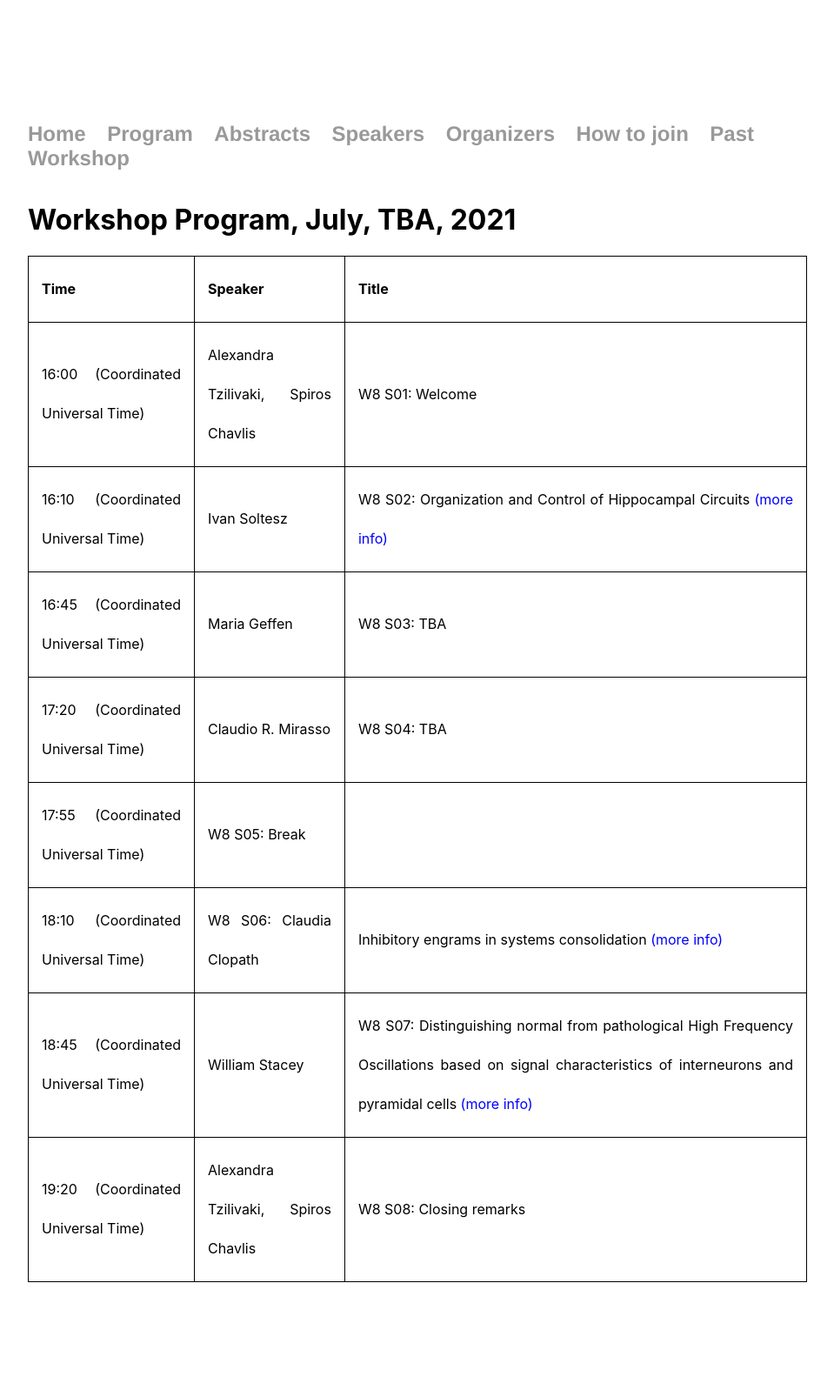
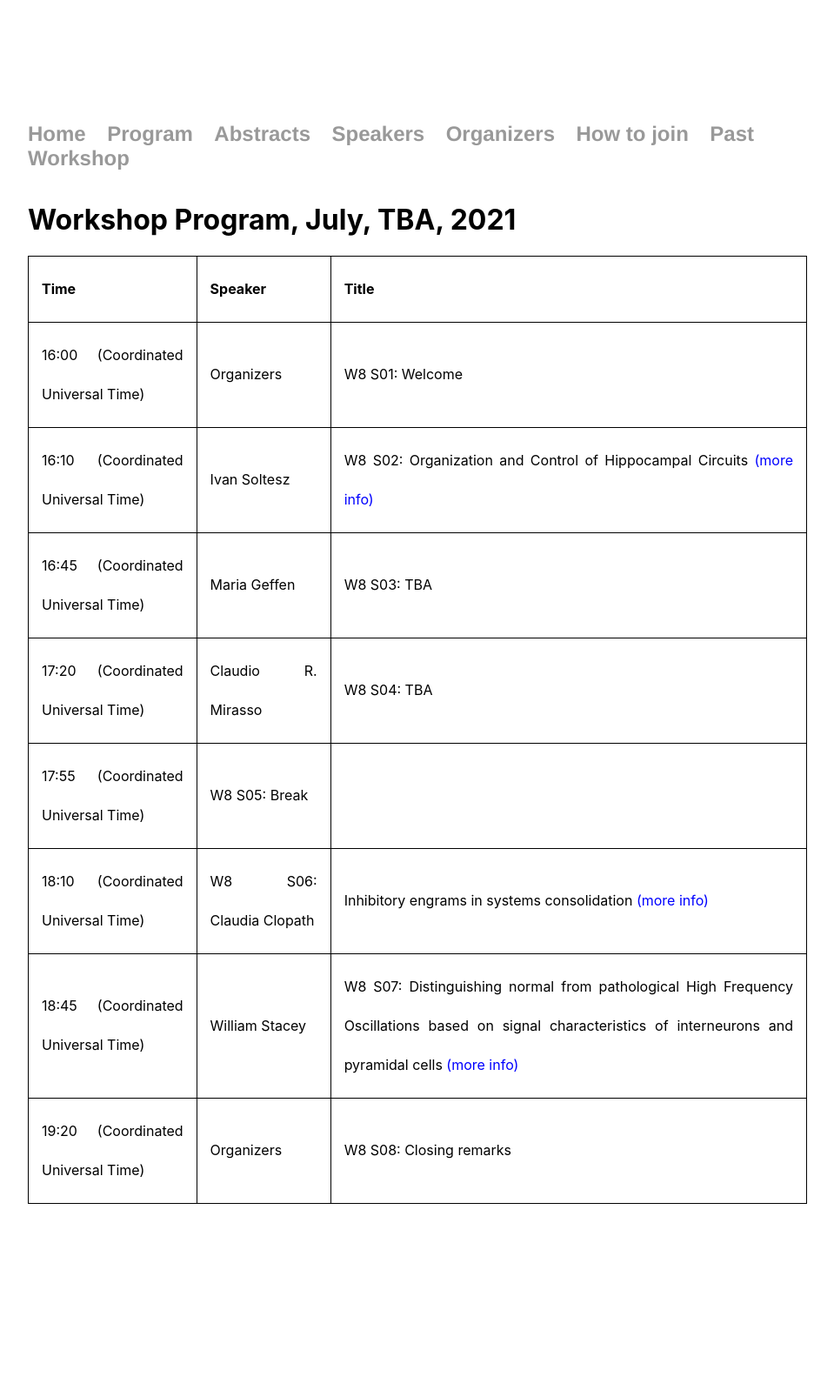
Before and after one commit to spirosChv/ocns2021interneurons, a Jekyll site: the page built from program/index.html, in a window 1280 px wide. Shown: the whole page at 87% size, without its empty margins (160-1119 px from the left). Built offline with Jekyll 4.4.1, drawn with Linux system fonts in a browser that asks for light colours; after the commit the page ends 1508 px from its top, so only the background shows below that.

Commit message:
Update index.html

```diff
--- a/program/index.html
+++ b/program/index.html
@@ -31,7 +31,7 @@ title: Workshop Program
   </tr>
   <tr>
     <td><script type="text/javascript">localize("06/06/2021 04:00:00 PM"); </script></td>
-    <td>Alexandra Tzilivaki, Spiros Chavlis</td>
+    <td>Organizers</td>
     <td>W8 S01: Welcome</td>
   </tr>
   <tr>
@@ -66,7 +66,7 @@ title: Workshop Program
   </tr>
     <tr>
      <td><script type="text/javascript">localize("06/06/2021 07:20:00 PM"); </script></td>
-    <td>Alexandra Tzilivaki, Spiros Chavlis</td>
+    <td>Organizers</td>
     <td>W8 S08: Closing remarks</td>
   </tr>
 </table>
```
